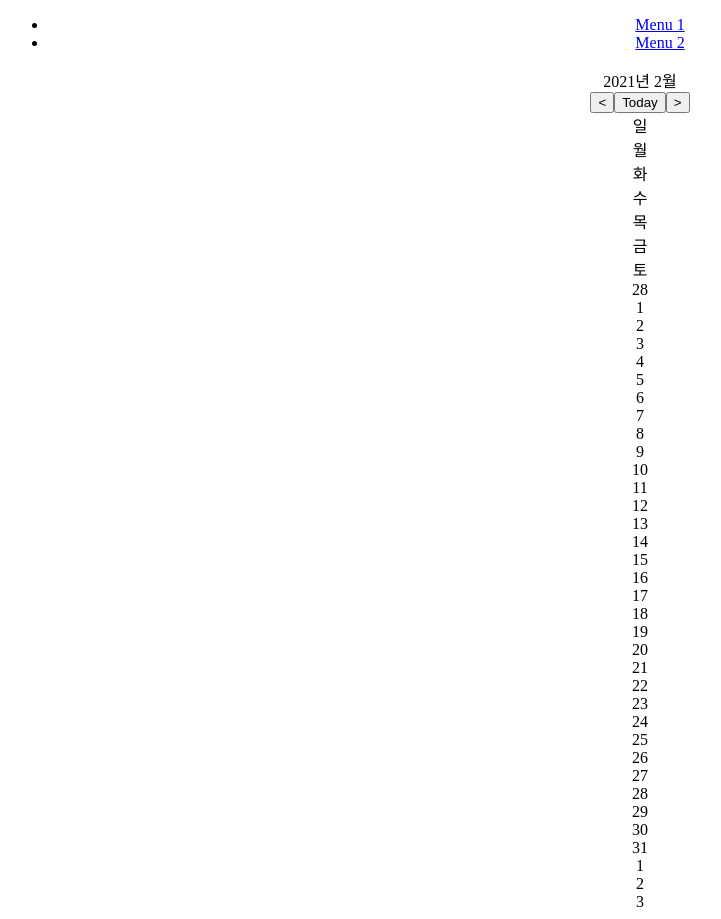
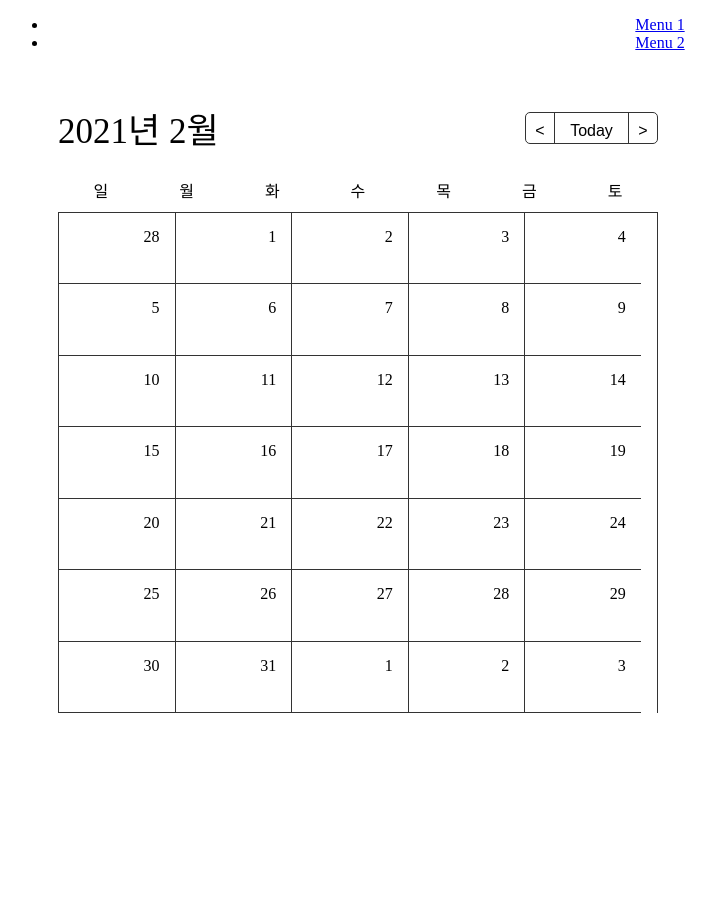
Before and after one commit to Ha-Young/Calendar-FrontEnd, a React (Create React App) app: page /event in a window 1280 px wide. Shown: the whole page, without its empty margins (0-721 px from the left). After the commit the page ends 800 px from the top, so only its background shows below. Built offline with nearby package versions, Linux system fonts and the light colour scheme; no server answers.

Commit message:
making raw calendar...

```diff
--- a/src/components/Main/Calendar.js
+++ b/src/components/Main/Calendar.js
@@ -1,4 +1,5 @@
 import React from 'react';
+import './calendar.css';
 
 export default function Calendar () {
   const date = new Date();
@@ -27,32 +28,33 @@ export default function Calendar () {
   const dates = prevDates.concat(thisDates, nextDates);
   const calendarDates = dates.map(date => {
     return (
-      <div>{date}</div>
+      <div class='date'>{date}</div>
     )
   });
 
   return (
-    <div className="calendar">
-      <div className="header">
-        <div className="year-month">{thisYear}년 {thisMonth}월</div>
-          <div className="nav">
-            <button className="nav-btn go-prev">&lt;</button>
-            <button className="nav-btn go-today">Today</button>
-            <button className="nav-btn go-next">&gt;</button>
+    <div className='calendar'>
+      <div className='header'>
+        <div className='year-month'>{thisYear}년 {thisMonth}월</div>
+          <div className='nav'>
+            <button className='nav-btn go-prev'>&lt;</button>
+            <button className='nav-btn go-today'>Today</button>
+            <button className='nav-btn go-next'>&gt;</button>
         </div>
       </div>
-      <div className="main">
-        <div className="days">
-          <div className="day">일</div>
-          <div className="day">월</div>
-          <div className="day">화</div>
-          <div className="day">수</div>
-          <div className="day">목</div>
-          <div className="day">금</div>
-          <div className="day">토</div>
-          {calendarDates}
+      <div className='main'>
+        <div className='days'>
+          <div className='day'>일</div>
+          <div className='day'>월</div>
+          <div className='day'>화</div>
+          <div className='day'>수</div>
+          <div className='day'>목</div>
+          <div className='day'>금</div>
+          <div className='day'>토</div>
         </div>
-      <div className="dates"></div>
+      <div className='dates'>
+        {calendarDates}
+      </div>
       </div>
     </div>
   )
--- /dev/null
+++ b/src/components/Main/calendar.css
@@ -0,0 +1,62 @@
+.calendar {
+  width: 600px;
+  margin: 50px;
+}
+
+.header {
+  display: flex;
+  justify-content: space-between;
+  align-items: center;
+}
+
+.year-month {
+  font-size: 35px;
+}
+
+.nav {
+  display: flex;
+  border: 1px solid #333333;
+  border-radius: 5px;
+}
+
+.nav-btn {
+  width: 28px;
+  height: 30px;
+  border: none;
+  font-size: 16px;
+  line-height: 34px;
+  background-color: transparent;
+  cursor: pointer;
+}
+
+.go-today {
+  width: 75px;
+  border-left: 1px solid #333333;
+  border-right: 1px solid #333333;
+}
+
+.days {
+  display: flex;
+  margin: 25px 0 10px;
+}
+
+.day {
+  width: calc(100% / 7);
+  text-align: center;
+}
+
+.dates {
+  display: flex;
+  flex-flow: row wrap;
+  height: 500px;
+  border-top: 1px solid #333333;
+  border-right: 1px solid #333333;
+}
+
+.date {
+  width: calc(100% / 7);
+  padding: 15px;
+  text-align: right;
+  border-bottom: 1px solid #333333;
+  border-left: 1px solid #333333;
+}
```
